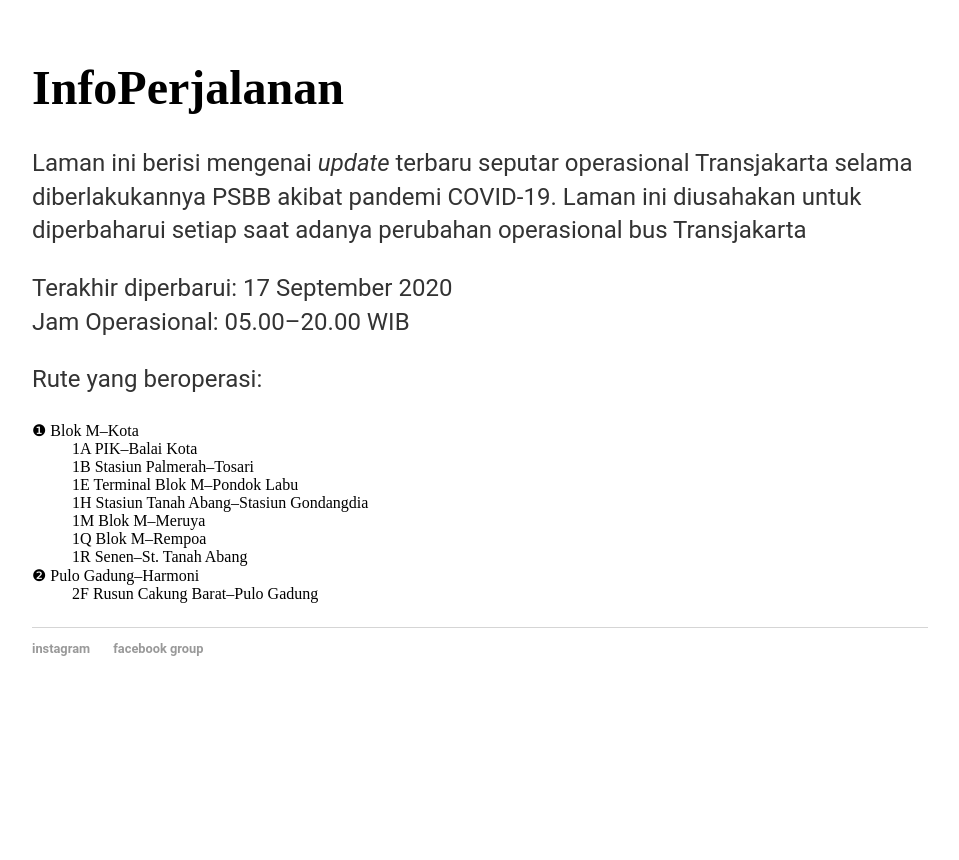
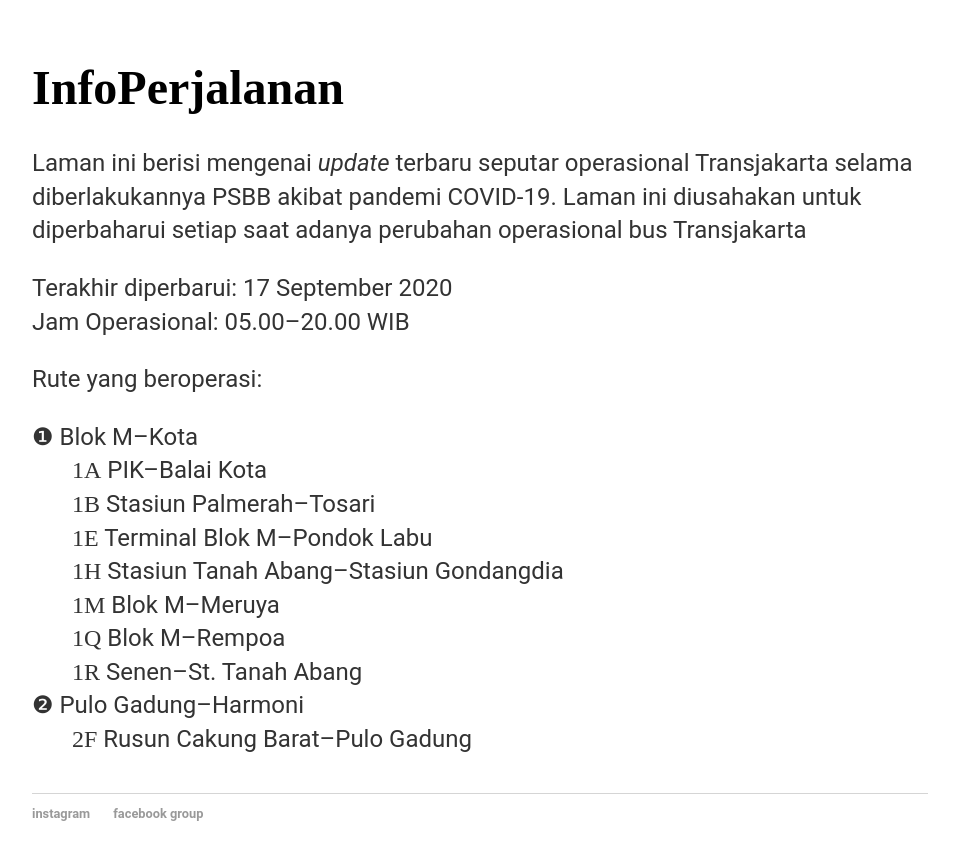
Before and after one commit to jepbusway/InfoPerjalanan2, a Jekyll site: the page built from index.html, in a window 1280 px wide. Shown: the top 860 px of the page, without its empty margins (160-1119 px from the left). Built offline with Jekyll 4.4.1, drawn with Linux system fonts in a browser that asks for light colours.

Commit message:
Update main.css

```diff
--- a/css/main.css
+++ b/css/main.css
@@ -23,7 +23,7 @@
     font-size: 3em;
     font-family:'Akrobat';
 }
-p {
+p, dt, dd{
     font-size: 1.5em;
     line-height: 1.4em;
     font-family: 'Roboto';
@@ -42,3 +42,6 @@
 ul.posts li {
     list-style: none;
 }
+nor {
+    font-family:"Roboto Mono";
+}
```
